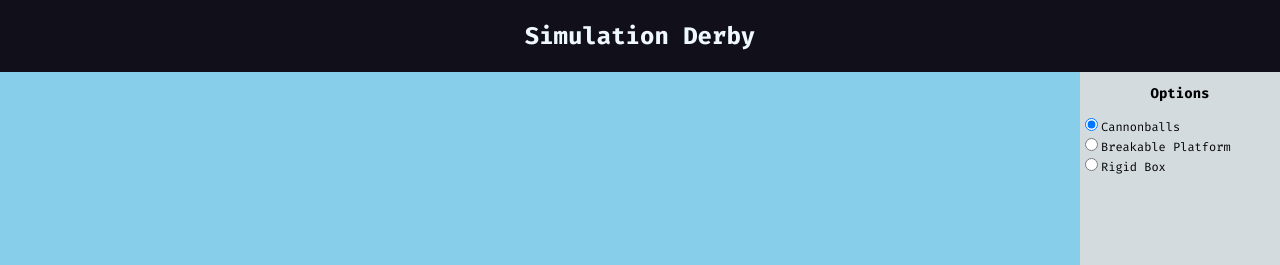
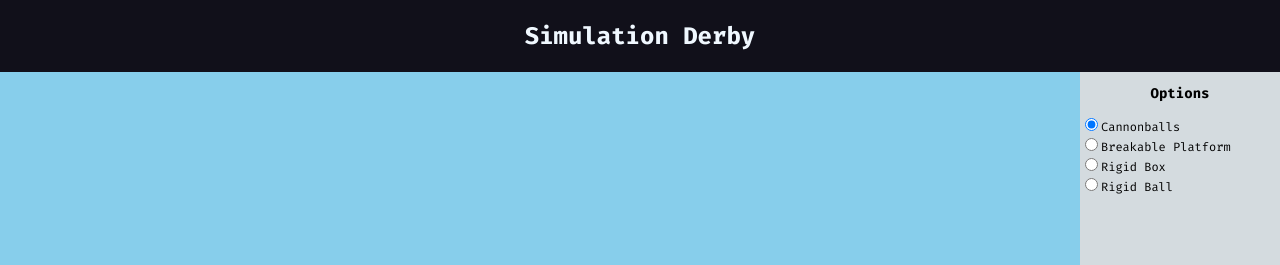
Before and after one commit to ProgrammerSahil/simulationDerby, a React (Vite) app: page / in a window 1280 px wide. Shown: the top 265 px of the page. Built offline with nearby package versions, Linux system fonts and the light colour scheme.

Commit message:
rigid ball

```diff
--- a/src/App.tsx
+++ b/src/App.tsx
@@ -5,6 +5,7 @@ import {
   createSmallCannonBall,
   createBreakablePlatform,
   createRigidbox,
+  createRigidBall,
 } from "./matterFunctions/spawnItems.ts";
 
 function App() {
@@ -79,6 +80,11 @@ function App() {
         Matter.Composite.add(engine.world, rigidBox);
       }
 
+      const spawnRigidBall = (x: number, y:number) => {
+        const rigidBall = createRigidBall(x, y, "#43464b", Matter);
+        Matter.Composite.add(engine.world, rigidBall);
+      }
+
       const handleClick = (event: MouseEvent) => {
         const x = event.clientX;
         const y = event.clientY;
@@ -86,6 +92,9 @@ function App() {
           spawnBreakablePlatform(x);
         } else if (selectedToolRef.current === "rigidBox"){
           spawnRigidBox(x, y);
+        }
+        else if (selectedToolRef.current === "rigidBall"){
+          spawnRigidBall(x, y);
         }
       };
 
@@ -185,6 +194,17 @@ function App() {
             />
             <label htmlFor="rigidBox">Rigid Box</label>
           </div>
+          <div>
+            <input
+              type="radio"
+              name="tool"
+              id="rigidBall"
+              value="rigidBall"
+              checked={selectedTool === "rigidBall"}
+              onChange={handleToolChange}
+            />
+            <label htmlFor="rigidBall">Rigid Ball</label>
+          </div>
         </div>
       </div>
     </div>
--- a/src/matterFunctions/spawnItems.ts
+++ b/src/matterFunctions/spawnItems.ts
@@ -26,6 +26,19 @@ const createSmallCannonBall = (x: number, y: number, color: string, matter: type
   return smallBall;
 };
 
+const createRigidBall = (x: number, y:number, color:string, matter: typeof Matter) => {
+  const rigidBall = matter.Bodies.circle(x, y, 50, {
+    restitution: 0.1,
+    density: 0.5,
+    friction: 0.2,
+    render: {
+      fillStyle: color
+    }
+  })
+
+  return rigidBall;
+}
+
 const createRigidbox = (x: number, y: number, color: string, matter: typeof Matter) => {
   const rigidBox = matter.Bodies.rectangle(x, y, 80, 80, {
     density: 0.1,
@@ -50,4 +63,4 @@ const createBreakablePlatform = (worldHeight: any, x: number) => {
       return boxes;
 }
 
-export { createSmallBox, createSmallCannonBall, createBreakablePlatform, createRigidbox };
+export { createSmallBox, createSmallCannonBall, createBreakablePlatform, createRigidbox, createRigidBall };
```
